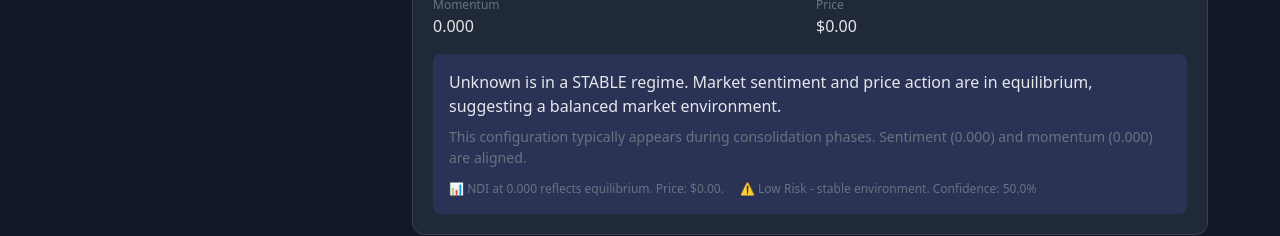
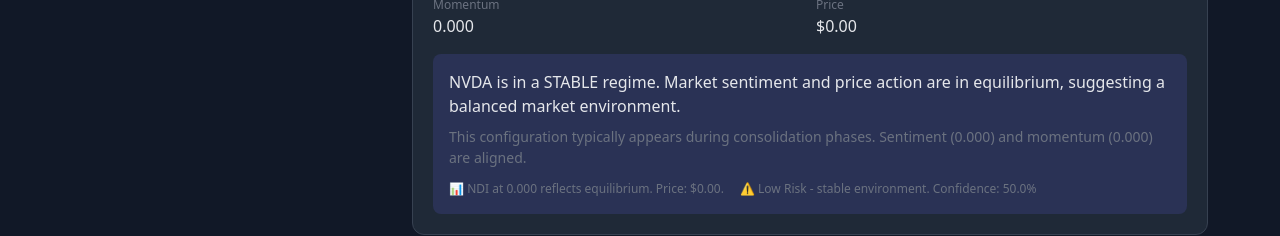
Before and after one commit to danacioDS/SignalIQ, a React (Create React App) app in the folder frontend/: page / in a window 1280 px wide. Shown: the part 850-1086 px from the top of the page. Built offline with nearby package versions, Linux system fonts and the light colour scheme; no server answers.

Commit message:
fix: corregir 'Unknown' en dashboard - pasar signal completo a useSignalAnalysis

```diff
--- a/frontend/src/pages/Dashboard.tsx
+++ b/frontend/src/pages/Dashboard.tsx
@@ -296,7 +296,7 @@
     confidence: 0,
   };
 
-  const analysis = useSignalAnalysis(signal.ndi ?? 0);
+  const analysis = useSignalAnalysis(signal);
   const tickerList = signals.map(s => s.ticker);
   const ndiMap = Object.fromEntries(signals.map(s => [s.ticker, s.ndi]));
 
```
